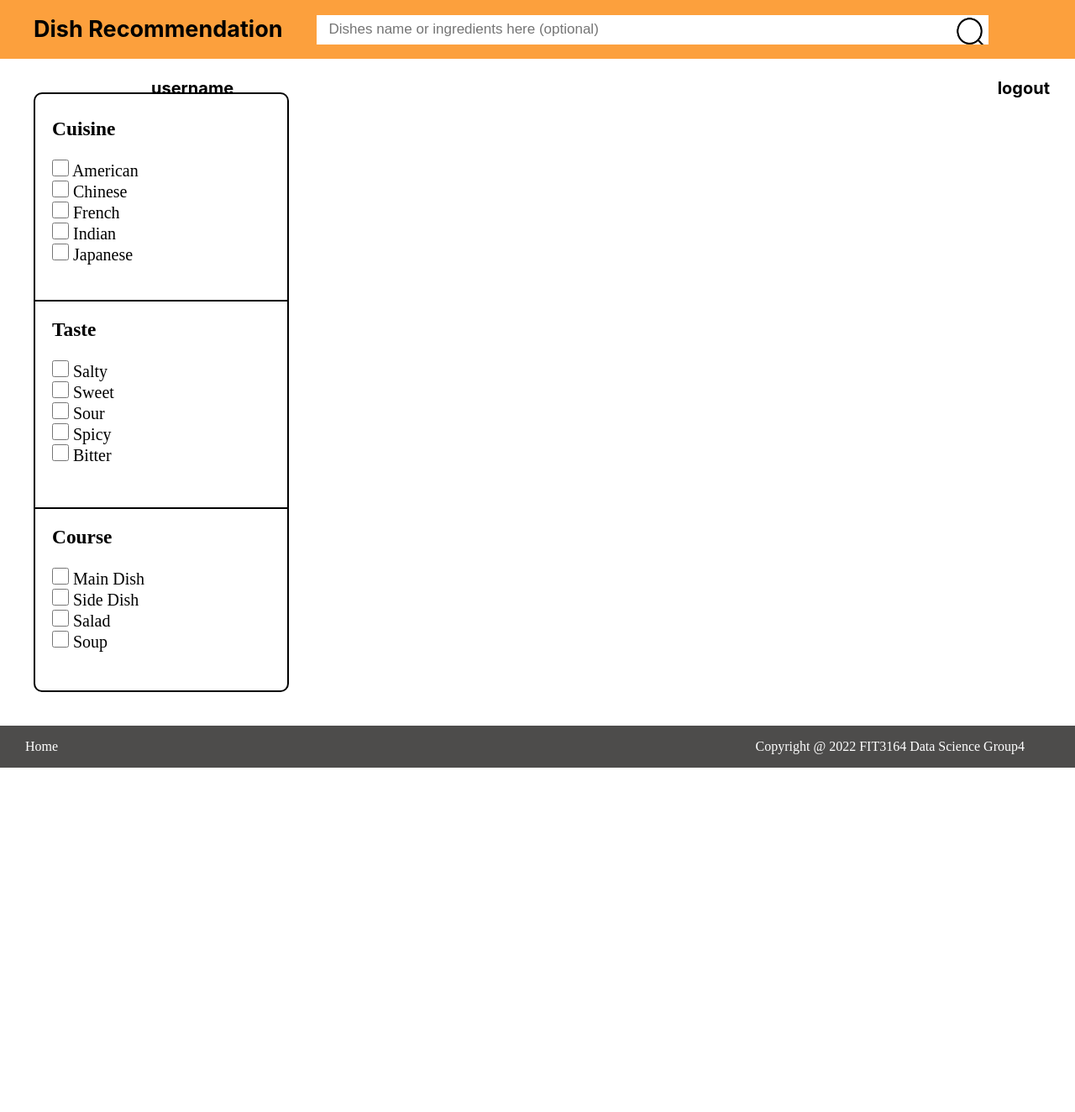
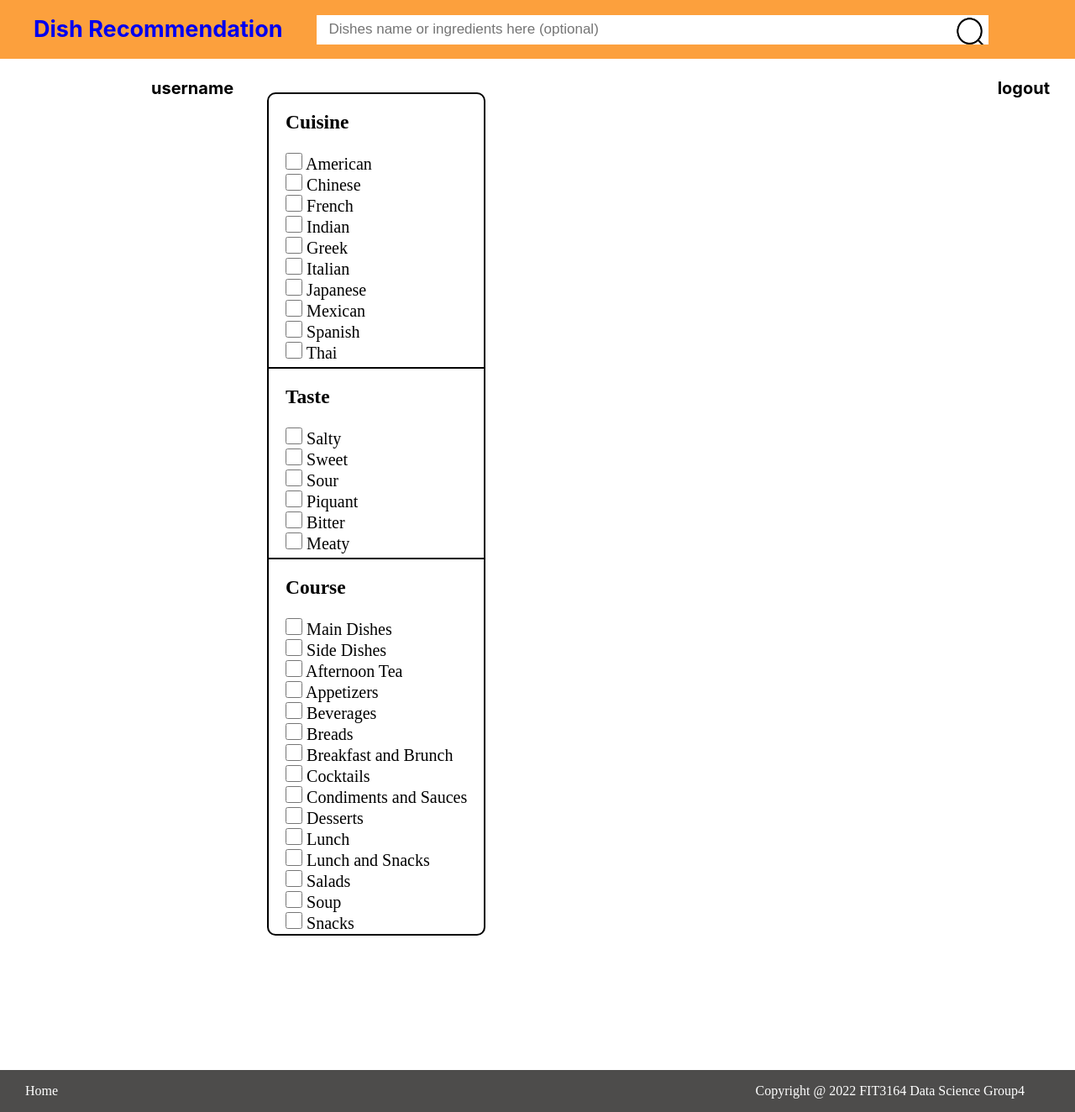
Before and after one commit to Exdragon25/FIT3164_DS4_Project, a Flask app: template templates/searchpage.html in a window 1280 px wide. Shown: the whole page at 84% size. Before the commit the page ends 914 px from the top, so only its background shows below. Run offline with Flask 2, Linux system fonts and the light colour scheme; the template is opened without the code that fills it, so the values that code supplies are empty.

Commit message:
add more filters show result dishes in search page have a next page button

```diff
--- a/flask_main.py
+++ b/flask_main.py
@@ -33,12 +33,17 @@
                   'cuisine': request.form.getlist('cuisine'),
                   'taste': request.form.getlist('taste'),
                   'course': request.form.getlist('course')}
-        return redirect("http://127.0.0.1:5000/search?" + urllib.parse.urlencode(output, doseq=True))
+        return redirect("http://127.0.0.1:5000/1/search?" + urllib.parse.urlencode(output, doseq=True))
     return render_template('homepage.html')
 
 
-@app.route("/search", methods=['GET', 'POST'])
-def search():
+@app.route('/<int:page_number>/search', methods=['GET', 'POST'])
+def search(page_number):
+    if request.method == 'POST' and request.form['submit_button'] == 'next_page':
+        next_page_number = page_number + 1
+        full_path = request.full_path.split("/")
+        print(str(next_page_number), page_number)
+        return redirect("http://127.0.0.1:5000/"+str(next_page_number)+"/"+full_path[-1])
     search = request.args.get('search')
     cuisine = request.args.getlist('cuisine')
     taste = request.args.getlist('taste')
@@ -47,9 +52,19 @@
     for i in range(len(course)):
         course[i] = course[i].replace("_", " ")
     result = render_result(search, cuisine, taste, course)
+    if len(result) > page_number *40:
+        result = result[(page_number-1)*40:page_number * 40 - 1]
+        next_page = True
+    else:
+        result = result[(page_number-1) * 40:]
+        next_page = False
+
+    mid_index = len(result)//2
+    result_right = result[:mid_index]
+    result_left = result[mid_index:]
     print(result)
-
-    return render_template('searchpage.html', data=result)
+    print(next_page)
+    return render_template('searchpage.html', result_right=result_right, result_left=result_left, next_page=next_page)
 
 
 
--- /dev/null
+++ b/static/searchpage.js
@@ -0,0 +1,19 @@
+var sPageURL = window.location.search.substring(1);
+var sURLVariables = sPageURL.split('&');
+for (i in sURLVariables) {
+  let sParameter =sURLVariables[i].split('=');
+  let name=sParameter[0]
+  let value=decodeURIComponent(sParameter[1])
+  value = value.replace("+", " ")
+  if (name=='search'){
+    document.getElementById("searchbar").value = value
+  }
+  //Here is a loop
+  //Do something for each name-value pair
+  let collection = document.getElementsByName(name)
+  for(j in collection){
+    //searching for matching names (for checkboxes)
+    if(collection[j].value==value)collection[j].checked=true
+  }
+}
+//reference: https://stackoverflow.com/questions/53412961/function-to-select-options-and-check-checkboxes-based-on-url-params-on-document
--- a/static/searchpagestyle.css
+++ b/static/searchpagestyle.css
@@ -35,6 +35,9 @@
     font-size: 27px;
     font-family: 'Inter';
     font-weight: 700;
+}
+.nav .title .a {
+    coloe: black;
 }
 
 .nav .searchbox {
@@ -84,15 +87,17 @@
 }
 
 .filter {
-    height: 710px;
-    width: 300px;
+    height: 1000px;
+    width: 20%;
     border: 2px solid black;
     border-radius: 10px;
     margin: 40px 40px;
+    float: left;
+    margin-bottom: calc(100% - 1120px);
 }
 
 .filter .cuisine {
-    height: 205px;
+    height: 285px;
     border-bottom: 2px solid black;
     padding-left: 20px;
     padding-top: 20px;
@@ -100,15 +105,16 @@
     font-size: 20px;
 }
 .filter .taste {
-    height: 205px;
+    height: 185px;
     border-bottom: 2px solid black;
     padding-left: 20px;
     padding-top: 20px;
     padding-bottom: 20px;
     font-size: 20px;
+    position: relative;
 }
 .filter .course {
-    height: 205px;
+    height: 605px;
     padding-left: 20px;
     padding-top: 20px;
     padding-bottom: 20px;
@@ -118,7 +124,17 @@
     width: 20px;
     height: 20px;
 }
-
+.result1_left {
+    width: 40%;
+    margin: 40px 40px;
+    margin-top: 40px;
+    min-height: calc(100% - 120px);
+}
+.result_right {
+    width: 40%;
+    min-height: calc(100% - 120px);
+    float: right;
+}
 
 
 
@@ -137,6 +153,8 @@
     font-size: 16px;
     text-align: right;
     line-height: 50px;
+    clear: both;
+    margin-bottom: 0px;
 }
 .footer .copyright {
     float: right;
--- a/templates/searchpage.html
+++ b/templates/searchpage.html
@@ -8,12 +8,12 @@
     <link rel="stylesheet" href="{{ url_for('static', filename = '/searchpagestyle.css') }}">
 </head>
 <body>
-    <form action="/search2" method="POST">
+    <form method="POST">
     <!-- nav -->
     <div class="nav">
-        <div class="title">Dish Recommendation</div>
+        <div class="title"> <a href="/">Dish Recommendation</a></div>
         <div class="searchbox">
-            <input type="text" placeholder="Dishes name or ingredients here (optional)">
+            <input type="text" id = searchbar placeholder="Dishes name or ingredients here (optional)">
             <button type="submit"></button>
         </div>
         <div class="user">username</div>
@@ -24,40 +24,70 @@
     <div class="filter">
         <div class="cuisine">
             <h3>Cuisine</h3><br>
-            <input type="checkbox" name="Cuisine" value="American"/> American<br>
-            <input type="checkbox" name="Cuisine" value="Chinese"/> Chinese<br>
-            <input type="checkbox" name="Cuisine" value="French"/> French<br>
-            <input type="checkbox" name="Cuisine" value="Indian"/> Indian<br>
-            <input type="checkbox" name="Cuisine" value="Japanese"/> Japanese<br>
+            <input type="checkbox" name="cuisine" value="American"/> American<br>
+            <input type="checkbox" name="cuisine" value="Chinese"/> Chinese<br>
+            <input type="checkbox" name="cuisine" value="French"/> French<br>
+            <input type="checkbox" name="cuisine" value="Indian"/> Indian<br>
+            <input type="checkbox" name="cuisine" value="Greek"/> Greek<br>
+            <input type="checkbox" name="cuisine" value="Italian"/> Italian<br>
+            <input type="checkbox" name="cuisine" value="Japanese"/> Japanese<br>
+            <input type="checkbox" name="cuisine" value="Mexican"/> Mexican<br>
+            <input type="checkbox" name="cuisine" value="Spanish"/> Spanish<br>
+            <input type="checkbox" name="cuisine" value="Thai"/> Thai<br>
+
         </div>
         <div class="taste">
             <h3>Taste</h3><br>
-            <input type="checkbox" name="Taste" value="Salty"/> Salty<br>
-            <input type="checkbox" name="Taste" value="Sweet"/> Sweet<br>
-            <input type="checkbox" name="Taste" value="Sour"/> Sour<br>
-            <input type="checkbox" name="Taste" value="Spicy"/> Spicy<br>
-            <input type="checkbox" name="Taste" value="Bitter"/> Bitter<br>
+            <input type="checkbox" name="taste" value="salty"/> Salty<br>
+            <input type="checkbox" name="taste" value="sweet"/> Sweet<br>
+            <input type="checkbox" name="taste" value="sour"/> Sour<br>
+            <input type="checkbox" name="taste" value="piquant"/> Piquant<br>
+            <input type="checkbox" name="taste" value="bitter"/> Bitter<br>
+            <input type="checkbox" name="taste" value="meaty"/> Meaty<br>
         </div>
         <div class="course">
             <h3>Course</h3><br>
-            <input type="checkbox" name="Course" value="Main Dish"/> Main Dish<br>
-            <input type="checkbox" name="Course" value="Side Dish "/> Side Dish<br>
-            <input type="checkbox" name="Course" value="Salad"/> Salad<br>
-            <input type="checkbox" name="Course" value="Soup"/> Soup<br>
+            <input type="checkbox" name="course" value="Main Dishes"/> Main Dishes<br>
+            <input type="checkbox" name="course" value="Side Dishes"/> Side Dishes<br>
+            <input type="checkbox" name="course" value="Afternoon Tea"/> Afternoon Tea<br>
+            <input type="checkbox" name="course" value="Appetizers"/> Appetizers<br>
+            <input type="checkbox" name="course" value="Beverages"/> Beverages<br>
+            <input type="checkbox" name="course" value="Breads"/> Breads<br>
+            <input type="checkbox" name="course" value="Breakfast and Brunch"/> Breakfast and Brunch<br>
+            <input type="checkbox" name="course" value="Cocktails"/> Cocktails<br>
+            <input type="checkbox" name="course" value="Condiments and Sauces"/> Condiments and Sauces<br>
+            <input type="checkbox" name="course" value="Desserts"/> Desserts<br>
+            <input type="checkbox" name="course" value="Lunch"/> Lunch<br>
+            <input type="checkbox" name="course" value="Lunch and Snacks"/> Lunch and Snacks<br>
+            <input type="checkbox" name="course" value="Salads"/> Salads<br>
+            <input type="checkbox" name="course" value="Soup"/> Soup<br>
+            <input type="checkbox" name="course" value="Snacks"/> Snacks<br>
         </div>
     </div>
-
-
-
-
-
-
+        <div class="result_right">
+            <ul>
+                {% for data in result_right %}
+                    <li><a href="{{ data }}">{{ data }}</a></li>
+                {% endfor %}
+            </ul>
+        </div>
+        <div class="result_left">
+            <ul>
+                {% for data in result_left %}
+                    <li><a href="{{ data }}">{{ data }}</a></li>
+                {% endfor %}
+            </ul>
+            {% if next_page == True %}
+                <button type="submit" name="submit_button" value="next_page"> Next Page</button>
+            {% endif %}
+        </div>
 
         <!-- footer -->
     <div class="footer">
         <div class="copyright">Copyright @ 2022 FIT3164 Data Science Group4</div>
         <div class="backhome"><a href="/">Home</a></div>
     </div>
+        <script src="{{ url_for('static', filename = '/searchpage.js') }}"></script>
     </form>
 </body>
 </html>
```
Also changed, not shown: test.py (+13 -1 lines), static/homepage.js (line endings or trailing spaces).
